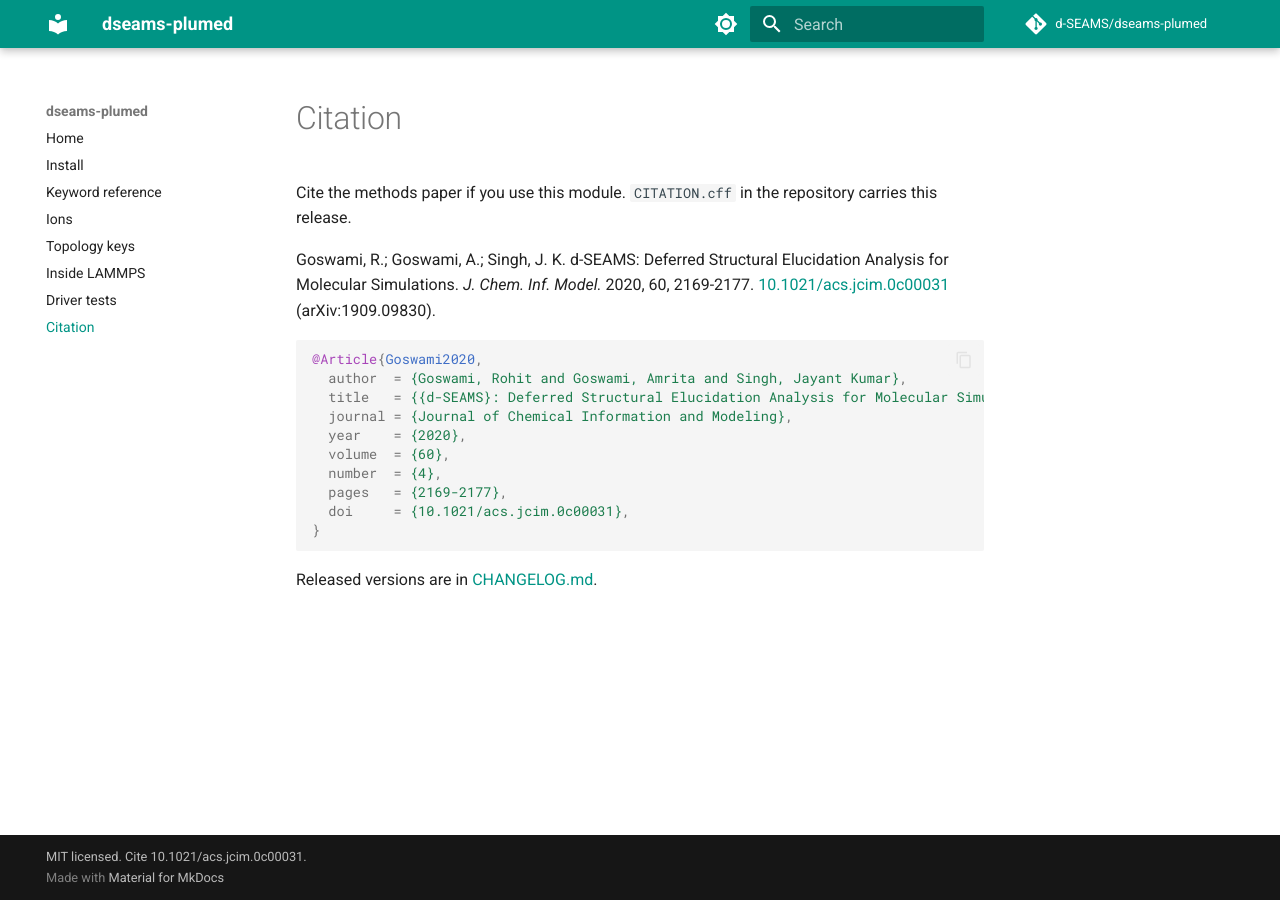
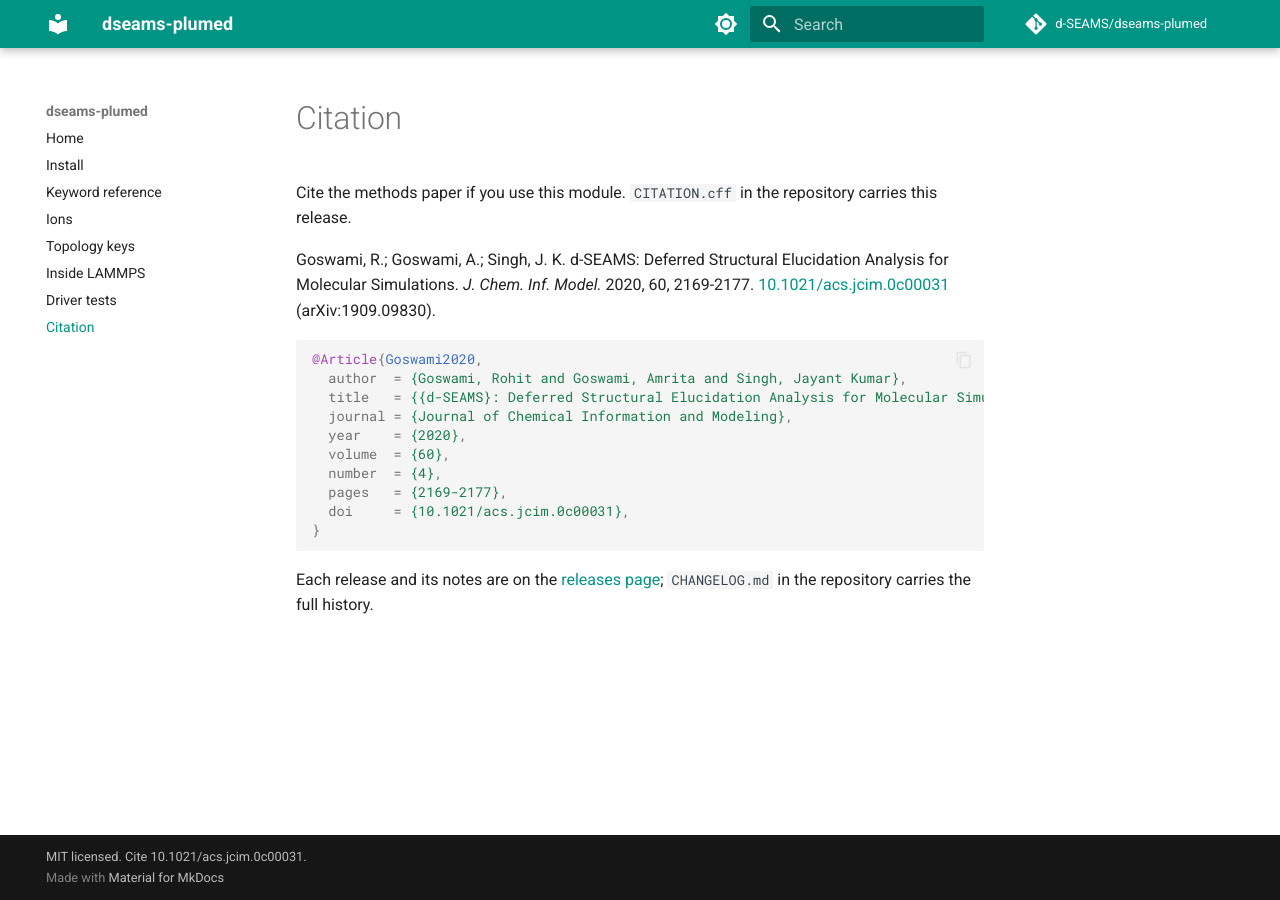
Before and after one commit to d-SEAMS/dseams-plumed, an MkDocs documentation site: the page built from docs/citation.md, in a window 1280 px wide. Built offline with MkDocs 1.6.1 and Material for MkDocs 9.7.7, drawn with Linux system fonts in a browser that asks for light colours; comment, search, counter and statistics services are not loaded.

Commit message:
docs: link the releases page from the citation page

````diff
--- a/docs/citation.md
+++ b/docs/citation.md
@@ -22,5 +22,6 @@ Elucidation Analysis for Molecular Simulations. *J. Chem. Inf. Model.*
 }
 ```
 
-Released versions are in
-[CHANGELOG.md](https://github.com/d-SEAMS/dseams-plumed/blob/main/CHANGELOG.md).
+Each release and its notes are on the
+[releases page](https://github.com/d-SEAMS/dseams-plumed/releases);
+`CHANGELOG.md` in the repository carries the full history.
````
